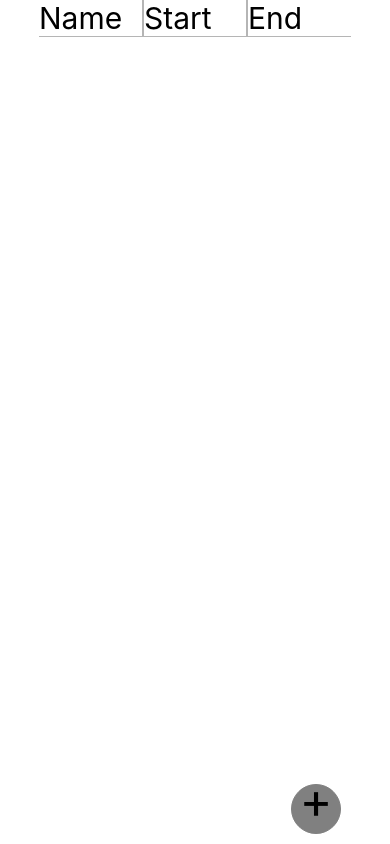
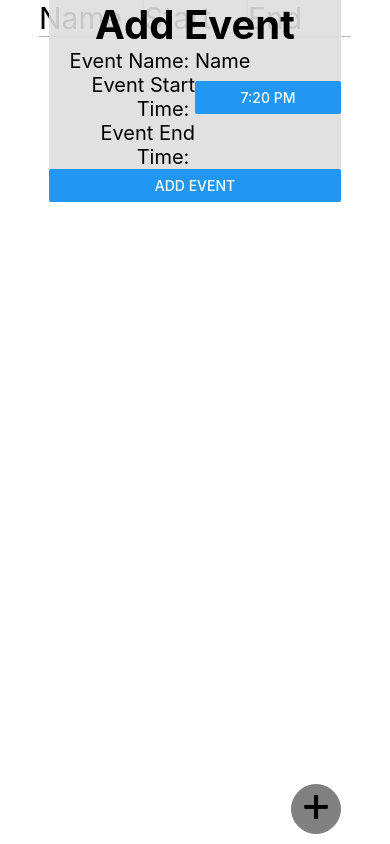
Before and after one commit to SuniTheFish/TimeManager, a React Native app: screen / in a window 390 px wide. Built offline with nearby package versions, Linux system fonts and the light colour scheme.

Commit message:
created wrapper class for a time picker

```diff
--- a/components/EventsAdder.tsx
+++ b/components/EventsAdder.tsx
@@ -2,7 +2,7 @@ import React from 'react';
 import {
   View, Text, StyleSheet, TouchableOpacity, TextInput, Button, StyleProp, ViewStyle,
 } from 'react-native';
-import DatePicker from '@react-native-community/datetimepicker';
+import TimePickerContainer from '../containers/TimePickerContainer';
 
 const styles = StyleSheet.create({
   formView: {
@@ -53,7 +53,6 @@ type eventsAdderProps = {
   name: string;
   onNameChange: (name: string) => void;
   start: Date;
-  startPickerVisible: boolean;
   onStartChange: (start: Date) => void;
   showStartPicker: () => void;
   end: Date;
@@ -74,7 +73,6 @@ const EventsAdder = (props: eventsAdderProps): JSX.Element => {
     onNameChange,
     start,
     onStartChange,
-    startPickerVisible,
     showStartPicker,
     end,
     onEndChange,
@@ -93,13 +91,14 @@ const EventsAdder = (props: eventsAdderProps): JSX.Element => {
         </View>
         <View style={formFieldRow}>
           <Text style={formText}>Event Start Time: </Text>
-          <View style={formInput}>
+          <TimePickerContainer style={formInput} />
+          {/* <View style={formInput}>
             <Button title={start.toLocaleTimeString()} onPress={showStartPicker} />
             {
               startPickerVisible
               && <DatePicker value={start} mode="time" onChange={(_, date): void => onStartChange(date)} />
             }
-          </View>
+          </View> */}
         </View>
         <View style={formFieldRow}>
           <Text style={formText}>Event End Time: </Text>
@@ -111,7 +110,7 @@ const EventsAdder = (props: eventsAdderProps): JSX.Element => {
       </View>
       )}
       <TouchableOpacity style={floatingButton} onPress={(): void => formToggle(!formVisible)}>
-        <Text style={{ textAlign: 'center', fontSize: 50, marginTop: -15 }}>+</Text>
+        <Text style={{ textAlign: 'center', fontSize: 50, marginTop: -12.5 }}>+</Text>
       </TouchableOpacity>
     </View>
   );
--- /dev/null
+++ b/components/TimePicker.tsx
@@ -0,0 +1,47 @@
+import React from 'react';
+import {
+  View, Button, StyleProp, ViewStyle,
+} from 'react-native';
+import DateTimePicker from '@react-native-community/datetimepicker';
+
+function toAMPM(date: Date): string {
+  let hours = date.getHours();
+  let minutes: number | string = date.getMinutes();
+  const ampm = hours >= 12 ? 'PM' : 'AM';
+  hours %= 12;
+  hours = hours || 12;
+  minutes = minutes < 10 ? `0${minutes}` : minutes;
+  return `${hours}:${minutes} ${ampm}`;
+}
+
+type commProps = {
+  style: StyleProp<ViewStyle>;
+  time: Date;
+  onChange: (_, time: Date) => void;
+  pickerVisible: boolean;
+  showPicker: () => void;
+}
+
+const TimePicker = (props: commProps): JSX.Element => {
+  const {
+    pickerVisible, showPicker, time, onChange, style,
+  } = props;
+
+  return (
+    <View style={style}>
+      <Button title={toAMPM(time)} onPress={showPicker} />
+      {
+        pickerVisible
+        && (
+          <DateTimePicker
+            value={time}
+            mode="time"
+            onChange={onChange}
+          />
+        )
+      }
+    </View>
+  );
+};
+
+export default TimePicker;
--- a/containers/EventsAdderContainer.tsx
+++ b/containers/EventsAdderContainer.tsx
@@ -22,7 +22,7 @@ export default class EventsAdderContainer extends
     super(props);
 
     this.state = {
-      formVisibility: false,
+      formVisibility: true,
       name: '',
       startPickerVisible: false,
       endPickerVisible: false,
@@ -32,7 +32,6 @@ export default class EventsAdderContainer extends
     this.toggleFormVisibility = this.toggleFormVisibility.bind(this);
     this.handleNameChange = this.handleNameChange.bind(this);
     this.handleStartChange = this.handleStartChange.bind(this);
-    this.showStartPicker = this.showStartPicker.bind(this);
     this.handleEndChange = this.handleEndChange.bind(this);
     this.handleSubmit = this.handleSubmit.bind(this);
   }
@@ -41,13 +40,8 @@ export default class EventsAdderContainer extends
     this.setState({ name });
   }
 
-  showStartPicker(): void {
-    // const { startPickerVisible } = this.state;
-    this.setState({ startPickerVisible: true });
-  }
-
   handleStartChange(start: Date): void {
-    this.setState({ start, startPickerVisible: false });
+    this.setState({ start });
   }
 
   handleEndChange(end: Date): void {
--- /dev/null
+++ b/containers/TimePickerContainer.tsx
@@ -0,0 +1,47 @@
+import React from 'react';
+import { StyleProp, ViewStyle } from 'react-native';
+import TimePicker from '../components/TimePicker';
+
+type pickerProps = {
+  style?: StyleProp<ViewStyle>;
+  onChange: (time: Date) => void;
+}
+
+type stateVars = {
+  pickerVisible: boolean;
+  time: Date;
+}
+
+export default class TimePickerContainer extends React.Component<pickerProps, stateVars> {
+  constructor(props) {
+    super(props);
+
+    this.state = { pickerVisible: false, time: new Date() };
+    this.showPicker = this.showPicker.bind(this);
+    this.handleChange = this.handleChange.bind(this);
+  }
+
+  handleChange(_, time: Date): void {
+    const { onChange } = this.props;
+    onChange(time);
+  }
+
+  showPicker(): void {
+    this.setState({ pickerVisible: true });
+  }
+
+  render(): JSX.Element {
+    const { pickerVisible, time } = this.state;
+    const { style } = this.props;
+
+    return (
+      <TimePicker
+        style={style}
+        pickerVisible={pickerVisible}
+        showPicker={this.showPicker}
+        time={time}
+        onChange={this.handleChange}
+      />
+    );
+  }
+}
--- a/package.json
+++ b/package.json
@@ -1,7 +1,7 @@
 {
   "main": "node_modules/expo/AppEntry.js",
   "scripts": {
-    "start": "expo start",
+    "start": "start emulator -avd Pixel_2_API_28 && expo start",
     "android": "expo start --android",
     "ios": "expo start --ios",
     "web": "expo start --web",
```
